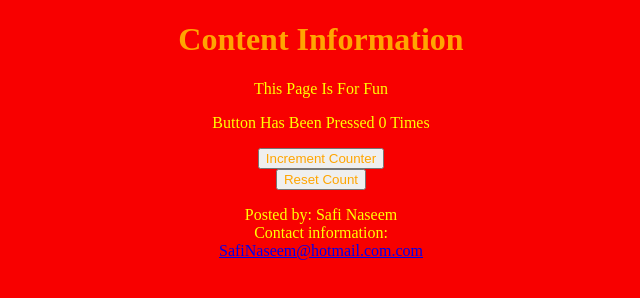
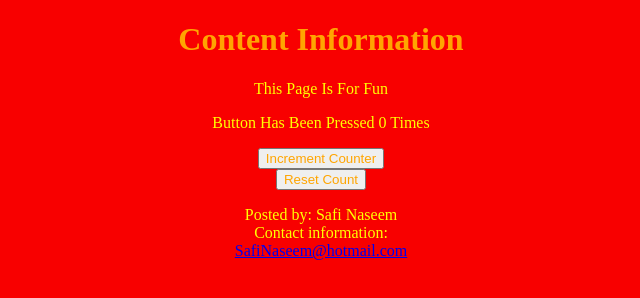
Before and after one commit to safinaseem/FirstRepository, a plain HTML site: page index.html in a window 1280 px wide. Shown: the full height of the page, 319-959 px from the left. Drawn offline with Linux system fonts and the light colour scheme.

Commit message:
updating email address

```diff
--- a/index.html
+++ b/index.html
@@ -62,6 +62,6 @@ document.getElementById('demo').innerHTML = 'Button Has Been Pressed 0 Times';
 </body>
 
 <footer>
-  <p>Posted by: Safi Naseem<br>Contact information:<br> <a href="mailto:SafiNaseem@hotmail.com">SafiNaseem@hotmail.com.com</a></p>
+  <p>Posted by: Safi Naseem<br>Contact information:<br> <a href="mailto:SafiNaseem@hotmail.com">SafiNaseem@hotmail.com</a></p>
 </footer>
 </html>
```
